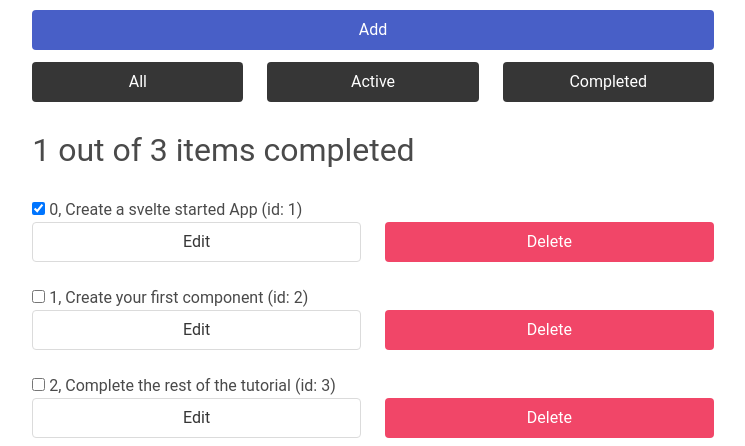
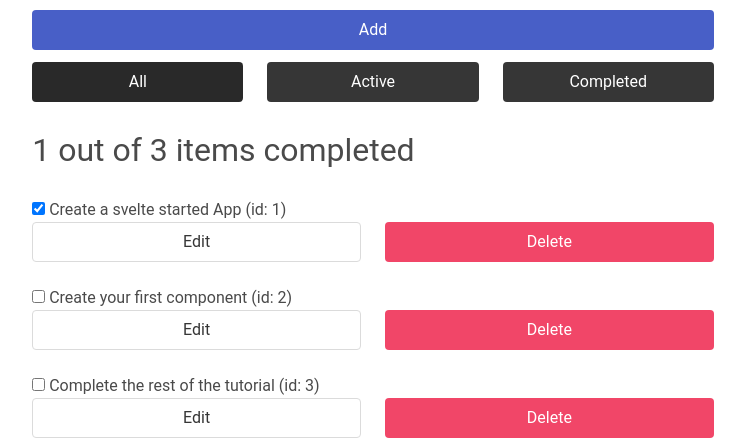
Before and after one commit to alifakbar111/svelte-todo, a Svelte app: page / in a window 1280 px wide. Shown: the part 238-684 px from the top of the page, without its empty margins (267-1012 px from the left). Built offline with nearby package versions, Linux system fonts and the light colour scheme.

Commit message:
feat: add filter todo button

```diff
--- a/src/components/Todos/index.svelte
+++ b/src/components/Todos/index.svelte
@@ -18,6 +18,13 @@
     todos = [...todos, { id: newTodoId, name: newTodoName, completed: false }];
     newTodoName = "";
   }
+  let filterAll = "all";
+  const filterTodos = (filterAll, todos) =>
+    filterAll === "active"
+      ? todos.filter((t) => !t.completed)
+      : filterAll === "completed"
+      ? todos.filter((t) => t.completed)
+      : todos;
 </script>
 
 <section class="section">
@@ -43,13 +50,25 @@
         <!-- Filter -->
         <div class="columns">
           <div class="column">
-            <a href class="button is-dark is-fullwidth ">All</a>
+            <button
+              class="button is-dark is-fullwidth"
+              class:is-active={filterAll === 'all'}
+              aria-pressed={filterAll === 'all'}
+              on:click={() => (filterAll = 'all')}>All</button>
           </div>
           <div class="column">
-            <a href class="button is-dark  is-fullwidth ">Active</a>
+            <button
+              class="button is-dark is-fullwidth"
+              class:is-active={filterAll === 'active'}
+              aria-pressed={filterAll === 'active'}
+              on:click={() => (filterAll = 'active')}>Active</button>
           </div>
           <div class="column">
-            <a href class="button is-dark is-fullwidth ">Completed</a>
+            <button
+              class="button is-dark is-fullwidth"
+              class:is-active={filterAll === 'completed'}
+              aria-pressed={filterAll === 'completed'}
+              on:click={() => (filterAll = 'completed')}>Completed</button>
           </div>
         </div>
 
@@ -63,7 +82,7 @@
 
         <!-- Todos -->
         <ul>
-          {#each todos as todo, index (todo.id)}
+          {#each filterTodos(filterAll, todos) as todo (todo.id)}
             <br />
             <li>
               <label class="checkbox">
@@ -71,7 +90,6 @@
                   type="checkbox"
                   checked={todo.completed}
                   on:click={() => (todo.completed = !todo.completed)} />
-                {index},
                 {todo.name}
                 (id:
                 {todo.id})
```
